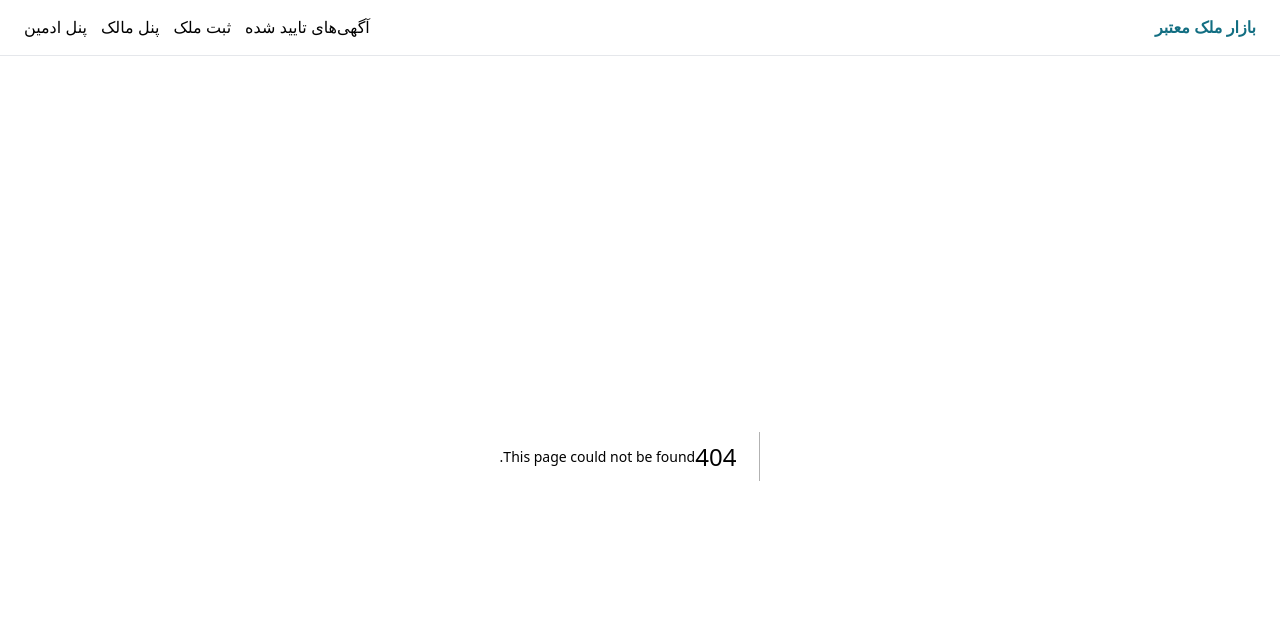
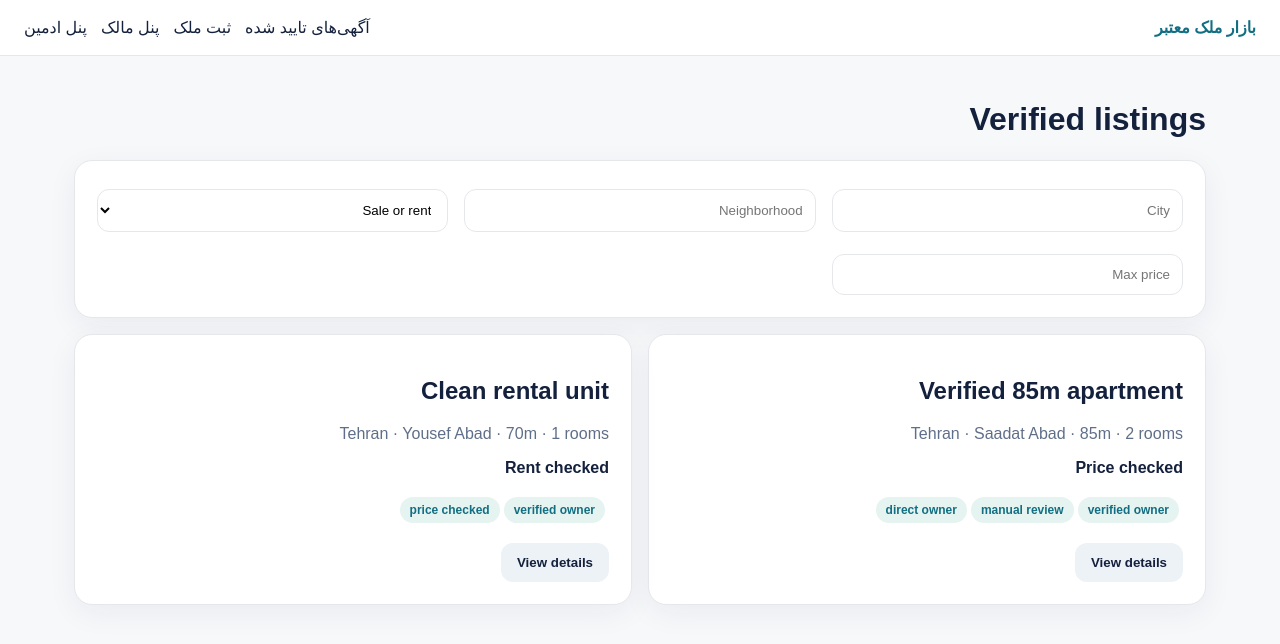
Before and after one commit to pouyakhoshkhoo/CodingWithAI, a Next.js app in the folder frontend/: page /listings in a window 1280 px wide. Before the commit this address had no page. Shown: the top 644 px of the page. Built offline with nearby package versions, Linux system fonts and the light colour scheme.

Commit message:
Add public listings page

```diff
--- /dev/null
+++ b/frontend/app/listings/page.tsx
@@ -0,0 +1,31 @@
+const listings = [
+  { id: '1', title: 'Verified 85m apartment', city: 'Tehran', neighborhood: 'Saadat Abad', area: 85, rooms: 2, price: 'Price checked', badges: ['verified owner', 'manual review', 'direct owner'] },
+  { id: '2', title: 'Clean rental unit', city: 'Tehran', neighborhood: 'Yousef Abad', area: 70, rooms: 1, price: 'Rent checked', badges: ['verified owner', 'price checked'] }
+];
+
+export default function ListingsPage() {
+  return (
+    <main className="container">
+      <h1>Verified listings</h1>
+      <div className="card" style={{marginBottom:16}}>
+        <div className="grid">
+          <input className="input" placeholder="City" />
+          <input className="input" placeholder="Neighborhood" />
+          <select className="select"><option>Sale or rent</option><option>Sale</option><option>Rent</option></select>
+          <input className="input" placeholder="Max price" />
+        </div>
+      </div>
+      <section className="grid">
+        {listings.map(item => (
+          <article className="card" key={item.id}>
+            <h2>{item.title}</h2>
+            <p className="muted">{item.city} · {item.neighborhood} · {item.area}m · {item.rooms} rooms</p>
+            <p><b>{item.price}</b></p>
+            {item.badges.map(b => <span className="badge" key={b}>{b}</span>)}
+            <div style={{marginTop:16}}><button className="button secondary">View details</button></div>
+          </article>
+        ))}
+      </section>
+    </main>
+  );
+}
```
